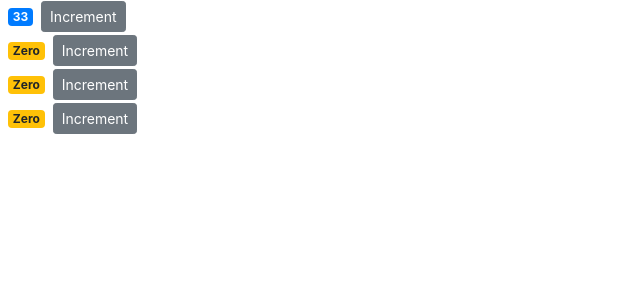
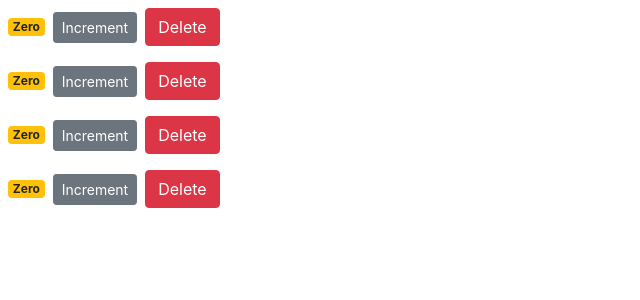
Before and after one commit to yossef-khaled/Counter-App, a React (Create React App) app: page / in a window 1280 px wide. Shown: the top 300 px of the page, without its empty margins (0-640 px from the left). Built offline with nearby package versions, Linux system fonts and the light colour scheme.

Commit message:
Adding a delete button to delete any Counter component.

```diff
--- a/src/components/counter.jsx
+++ b/src/components/counter.jsx
@@ -21,7 +21,6 @@
   };
 
   render() {
-    console.log("pProps are:", this.props);
     let product;
     return (
       <div>
@@ -31,6 +30,12 @@
           className="btn btn-secondary btn-sm"
         >
           Increment
+        </button>
+        <button
+          onClick={() => this.props.onDelete(this.props.id)}
+          className="btn btn-danger sm m-2"
+        >
+          Delete
         </button>
       </div>
     );
--- a/src/components/counters.jsx
+++ b/src/components/counters.jsx
@@ -4,17 +4,29 @@
 class Counters extends Component {
   state = {
     counters: [
-      { id: 1, value: 33 },
+      { id: 1, value: 0 },
       { id: 2, value: 0 },
       { id: 3, value: 0 },
       { id: 4, value: 0 }
     ]
   };
+
+  handleDelete = counterID => {
+    const counters = this.state.counters.filter(
+      counter => counter.id != counterID
+    );
+    this.setState({ counters });
+  };
+
   render() {
     return (
       <div>
         {this.state.counters.map(counter => (
-          <Counter key={counter.id} value={counter.value} />
+          <Counter
+            id={counter.id}
+            onDelete={this.handleDelete}
+            value={counter.value}
+          />
         ))}
       </div>
     );
```
